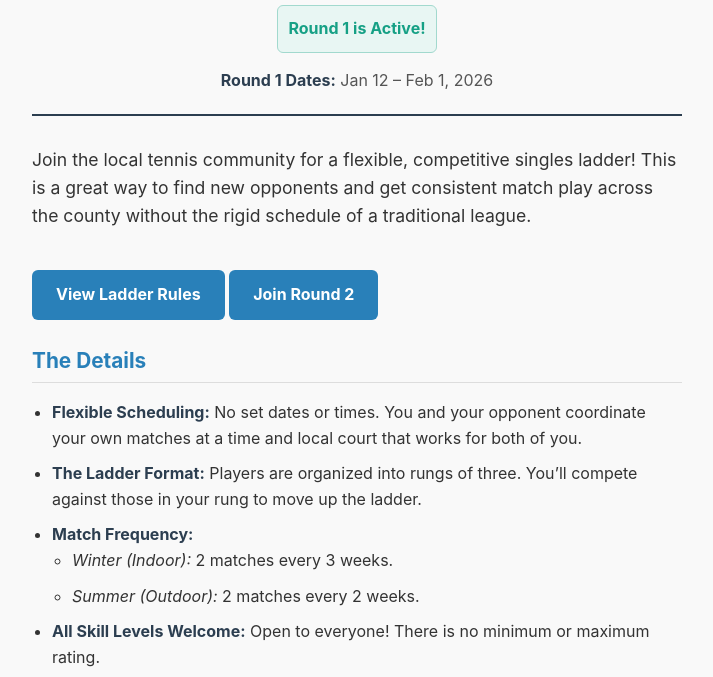
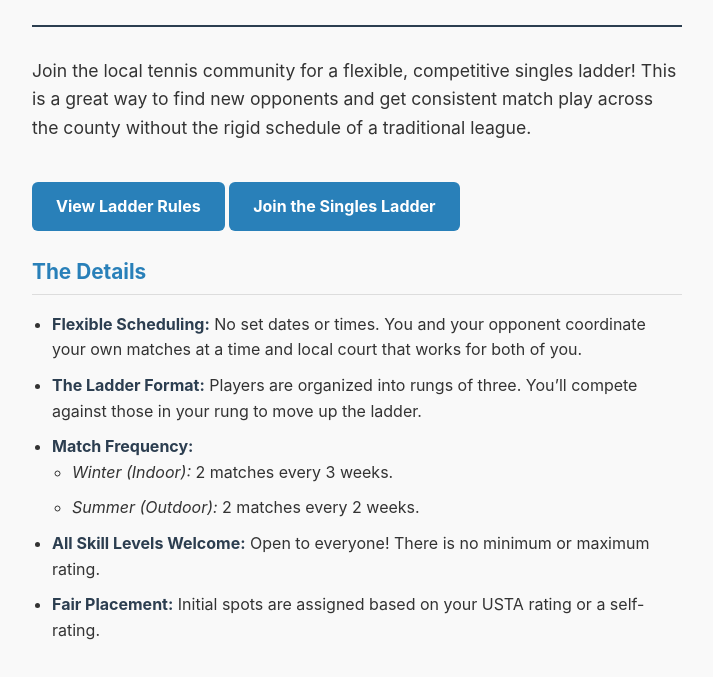
Before and after one commit to stanleysmall/summittennis, a plain HTML site: page index.html in a window 1280 px wide. Shown: the part 88-765 px from the top of the page, without its empty margins (283-996 px from the left). Drawn offline with Linux system fonts and the light colour scheme.

Commit message:
Change join link text to 'Join the Singles Ladder'
Updated call-to-action link text for joining the ladder.

```diff
--- a/index.html
+++ b/index.html
@@ -102,10 +102,6 @@
 
     <header>
         <h1>Summit County Tennis Singles Ladder</h1>
-        <div class="status-banner">Round 1 is Active!</div>
-        <div class="dates">
-            <strong>Round 1 Dates:</strong> Jan 12 – Feb 1, 2026
-        </div>
     </header>
 
     <p class="intro">
@@ -113,7 +109,7 @@
     </p>
 
     <a href="/ladder/info" class="cta-button">View Ladder Rules</a>
-    <a href="/ladder/join" class="cta-button">Join Round 2</a>
+    <a href="/ladder/join" class="cta-button">Join the Singles Ladder</a>
 
     <h2>The Details</h2>
     <ul>
```
